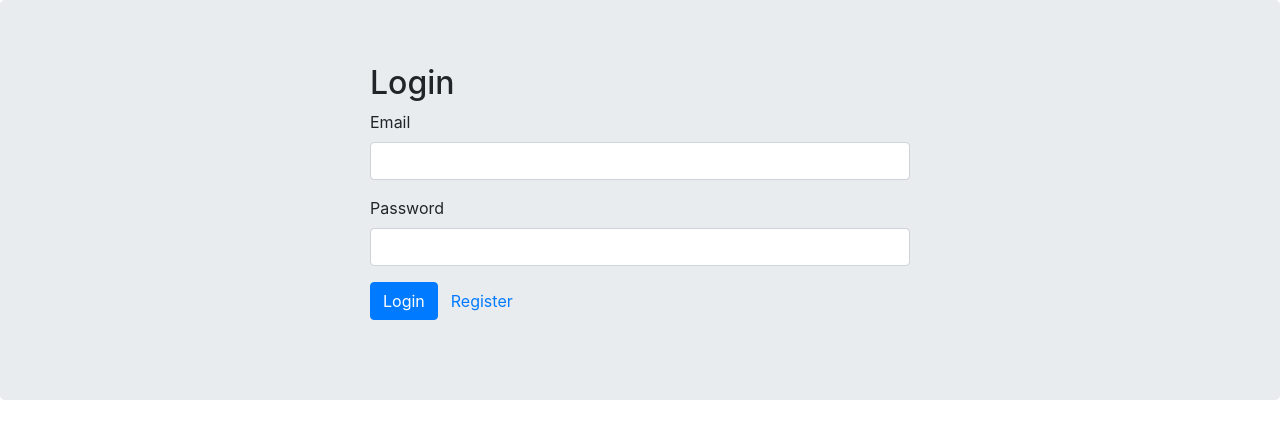
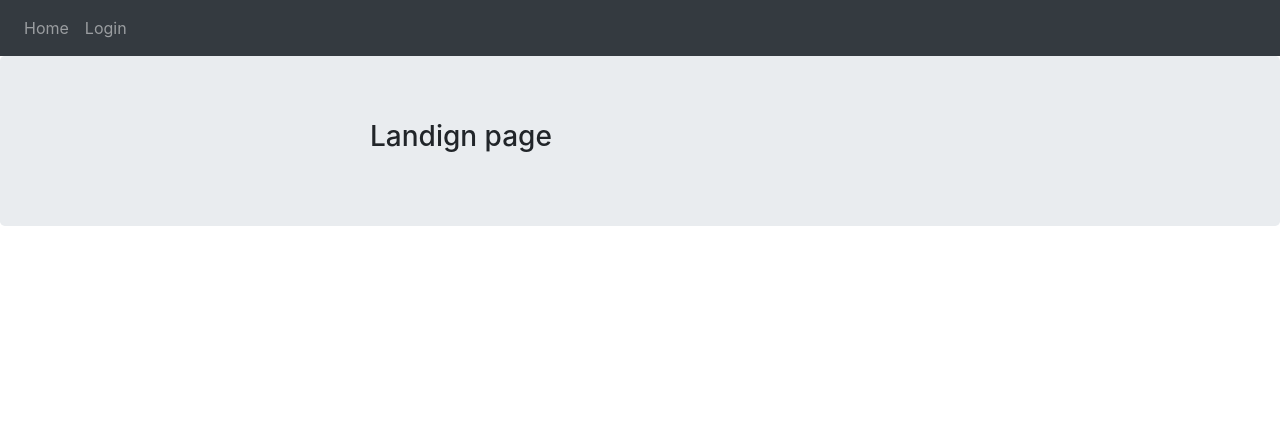
Before and after one commit to mfigand/my_line_web, an Angular app: page / in a window 1280 px wide. Before the commit this address led to /login. Shown: the top 438 px of the page. Built offline with nearby package versions, Linux system fonts and the light colour scheme.

Commit message:
Add profile

```diff
--- a/src/app/app-routing.module.ts
+++ b/src/app/app-routing.module.ts
@@ -4,13 +4,15 @@ import { Routes, RouterModule } from '@angular/router';
 import { HomeComponent } from './home/home.component';
 import { LoginComponent } from './login/login.component';
 import { SignupComponent } from './signup/signup.component';
+import { ProfileComponent } from './profile/profile.component';
 
 import { AuthGuard } from "./shared/auth.guard";
 
 const routes: Routes = [
-  { path: '', component: HomeComponent, canActivate: [AuthGuard] },
+  { path: '', component: HomeComponent },
+  { path: 'signup', component: SignupComponent },
   { path: 'login', component: LoginComponent },
-  { path: 'signup', component: SignupComponent },
+  { path: 'profile', component: ProfileComponent, canActivate: [AuthGuard] },
   // otherwise redirect to home
   { path: '**', redirectTo: '' }
 ];
--- a/src/app/app.component.html
+++ b/src/app/app.component.html
@@ -1,8 +1,9 @@
 <!-- nav -->
-<nav class="navbar navbar-expand navbar-dark bg-dark" *ngIf="currentUser">
+<nav class="navbar navbar-expand navbar-dark bg-dark">
   <div class="navbar-nav">
       <a class="nav-item nav-link" routerLink="/">Home</a>
-      <a class="nav-item nav-link" (click)="logout()">Logout</a>
+      <a class="nav-item nav-link" (click)="logout()" *ngIf="currentUser">Logout</a>
+      <a class="nav-item nav-link" routerLink="/login" *ngIf="currentUser == undefined">Login</a>
   </div>
 </nav>
 
--- a/src/app/app.component.ts
+++ b/src/app/app.component.ts
@@ -17,7 +17,7 @@ export class AppComponent {
         private router: Router,
         private authService: AuthService
     ) {
-        this.authService.currentUser.subscribe(x => this.currentUser = x);
+        this.authService.currentUser.subscribe(res => this.currentUser = res);
     }
 
     logout() {
--- a/src/app/app.module.ts
+++ b/src/app/app.module.ts
@@ -10,6 +10,7 @@ import { LoginComponent } from './login/login.component';
 import { HomeComponent } from './home/home.component';
 import { SignupComponent } from './signup/signup.component';
 import { AlertComponent } from './alert/alert.component';
+import { ProfileComponent } from './profile/profile.component';
 
 @NgModule({
   declarations: [
@@ -17,7 +18,8 @@ import { AlertComponent } from './alert/alert.component';
     LoginComponent,
     HomeComponent,
     SignupComponent,
-    AlertComponent
+    AlertComponent,
+    ProfileComponent
   ],
   imports: [
     BrowserModule,
--- a/src/app/home/home.component.html
+++ b/src/app/home/home.component.html
@@ -1,5 +1 @@
-<!-- <h1>Hi {{currentUser.firstName}}!</h1> -->
-<p>You're logged in!!</p>
-<h3>All registered users:</h3>
-<ul>
-</ul>
+<h3>Landign page</h3>
--- a/src/app/login/login.component.ts
+++ b/src/app/login/login.component.ts
@@ -49,7 +49,7 @@ export class LoginComponent implements OnInit {
         localStorage.setItem('access_token', res.data)
         let tokenInfo = this.authService.getDecodedAccessToken(res.data)
         this.authService.getUserProfile(tokenInfo.user_id).subscribe((res) => {
-          this.router.navigate(['users/' + res.id]);
+          this.router.navigate(['profile']);
         })
       })
 
--- /dev/null
+++ b/src/app/profile/profile.component.html
@@ -0,0 +1,2 @@
+<h1>Hi {{currentUser.name}}!</h1>
+<p>You're logged in!!</p>
--- /dev/null
+++ b/src/app/profile/profile.component.ts
@@ -0,0 +1,23 @@
+import { Component, OnInit } from '@angular/core';
+
+import { AuthService } from '../shared/auth.service';
+import { User } from '../shared/user';
+
+@Component({
+  selector: 'app-profile',
+  templateUrl: './profile.component.html',
+  styleUrls: ['./profile.component.scss']
+})
+export class ProfileComponent implements OnInit {
+  currentUser: User;
+
+  constructor(
+    private authService: AuthService
+  ) {
+    this.authService.currentUser.subscribe(res => this.currentUser = res);
+  }
+
+  ngOnInit(): void {
+  }
+
+}
```
Also changed, not shown: src/app/profile/profile.component.scss (added), 1 other file (tests, documents, lock files or other folders).
